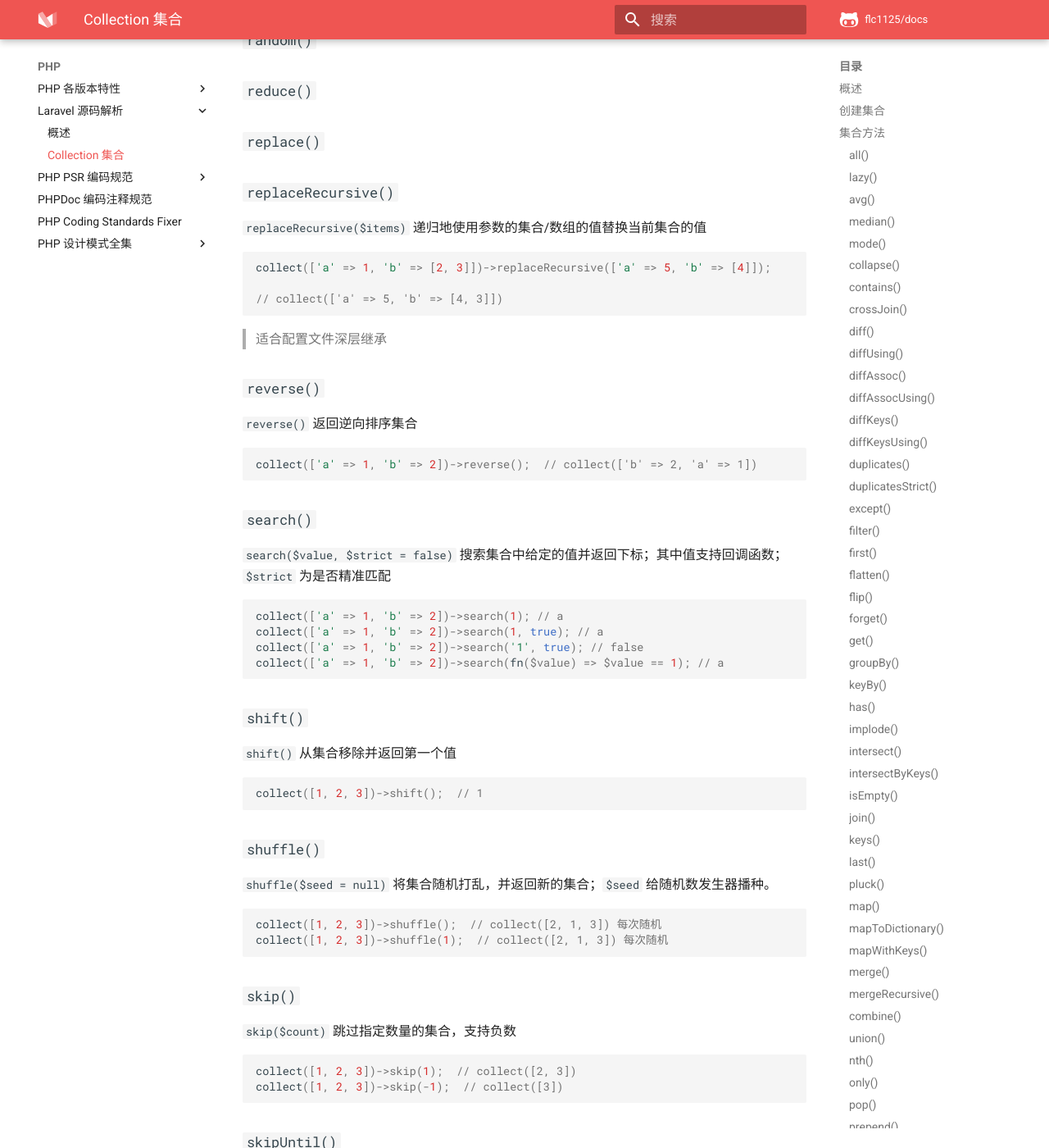
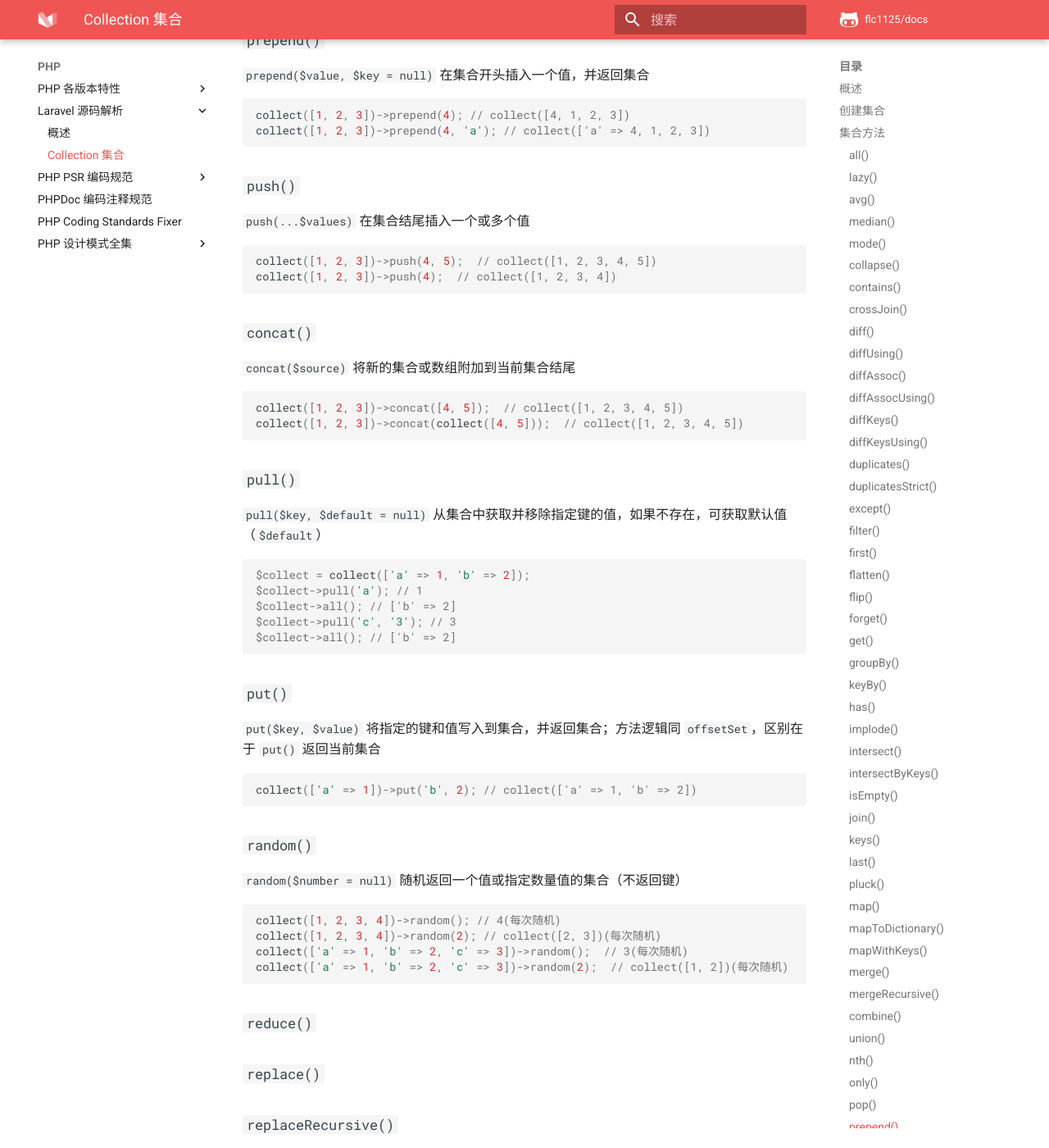
Before and after one commit to flc1125/docs, an MkDocs documentation site: the page built from docs/php/laravel-source/collection.md, in a window 1280 px wide and 1400 px high, scrolled down 9586 px. Shown: the whole window at 82% size. Built offline with MkDocs 1.6.1 and Material for MkDocs 9.7.7, drawn with Linux system fonts in a browser that asks for light colours; comment, search, counter and statistics services are not loaded; some of the changed text lies outside the part shown.

Commit message:
update collect

````diff
--- a/docs/php/laravel-source/collection.md
+++ b/docs/php/laravel-source/collection.md
@@ -434,19 +434,83 @@
 
 ### `only()`
 
+`only($keys)` 返回指定键的集合
+
+```php
+collect(['a' => 1, 'b' => 2, 'c' => 3])->only(['a', 'b']);
+collect(['a' => 1, 'b' => 2, 'c' => 3])->only('a', 'b');
+collect(['a' => 1, 'b' => 2, 'c'])->only(collect(['a', 'b']));
+// 三个返回结果一致
+// collect(['a' => 1, 'b' => 2])
+```
+
 ### `pop()`
+
+`pop()` 移除并返回集合中的最后一个值
+
+```php
+$collect = collect([1, 2, 3]);
+$collect->pop(); // 3
+$collect->all(); // [1, 2]
+```
 
 ### `prepend()`
 
+`prepend($value, $key = null)` 在集合开头插入一个值，并返回集合
+
+```php
+collect([1, 2, 3])->prepend(4); // collect([4, 1, 2, 3])
+collect([1, 2, 3])->prepend(4, 'a'); // collect(['a' => 4, 1, 2, 3])
+```
+
 ### `push()`
+
+`push(...$values)` 在集合结尾插入一个或多个值
+
+```php
+collect([1, 2, 3])->push(4, 5);  // collect([1, 2, 3, 4, 5])
+collect([1, 2, 3])->push(4);  // collect([1, 2, 3, 4])
+```
 
 ### `concat()`
 
+`concat($source)` 将新的集合或数组附加到当前集合结尾
+
+```php
+collect([1, 2, 3])->concat([4, 5]);  // collect([1, 2, 3, 4, 5])
+collect([1, 2, 3])->concat(collect([4, 5]));  // collect([1, 2, 3, 4, 5])
+```
+
 ### `pull()`
+
+`pull($key, $default = null)` 从集合中获取并移除指定键的值，如果不存在，可获取默认值（`$default`）
+
+```php
+$collect = collect(['a' => 1, 'b' => 2]);
+$collect->pull('a'); // 1
+$collect->all(); // ['b' => 2]
+$collect->pull('c', '3'); // 3
+$collect->all(); // ['b' => 2]
+```
 
 ### `put()`
 
+`put($key, $value)` 将指定的键和值写入到集合，并返回集合；方法逻辑同 `offsetSet`，区别在于 `put()` 返回当前集合
+
+```php
+collect(['a' => 1])->put('b', 2); // collect(['a' => 1, 'b' => 2])
+```
+
 ### `random()`
+
+`random($number = null)` 随机返回一个值或指定数量值的集合（不返回键）
+
+```php
+collect([1, 2, 3, 4])->random(); // 4(每次随机)
+collect([1, 2, 3, 4])->random(2); // collect([2, 3])(每次随机)
+collect(['a' => 1, 'b' => 2, 'c' => 3])->random();  // 3(每次随机)
+collect(['a' => 1, 'b' => 2, 'c' => 3])->random(2);  // collect([1, 2])(每次随机)
+```
 
 ### `reduce()`
 
````
